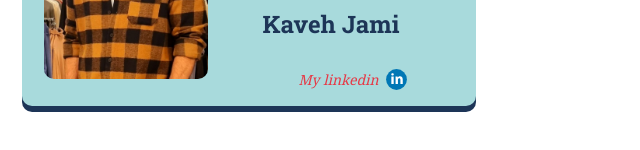
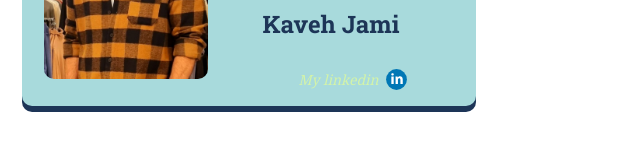
Before and after one commit to RJR24/CYF-Hometown, a website built with Vite: page index.html in a window 1280 px wide. In both pictures the pointer is over the link "My linkedin". Shown: the part 977-1127 px from the top of the page, 391-1031 px from the left. Built offline with nearby package versions, Linux system fonts and the light colour scheme.

Commit message:
Update styles.css

```diff
--- a/styles.css
+++ b/styles.css
@@ -165,7 +165,7 @@ img {
 
 }
 #guide a:hover {
-    color: #E63946;
+    color: #d3f3a9;
 }
 #linkedin-logo {
     position: absolute;
```
